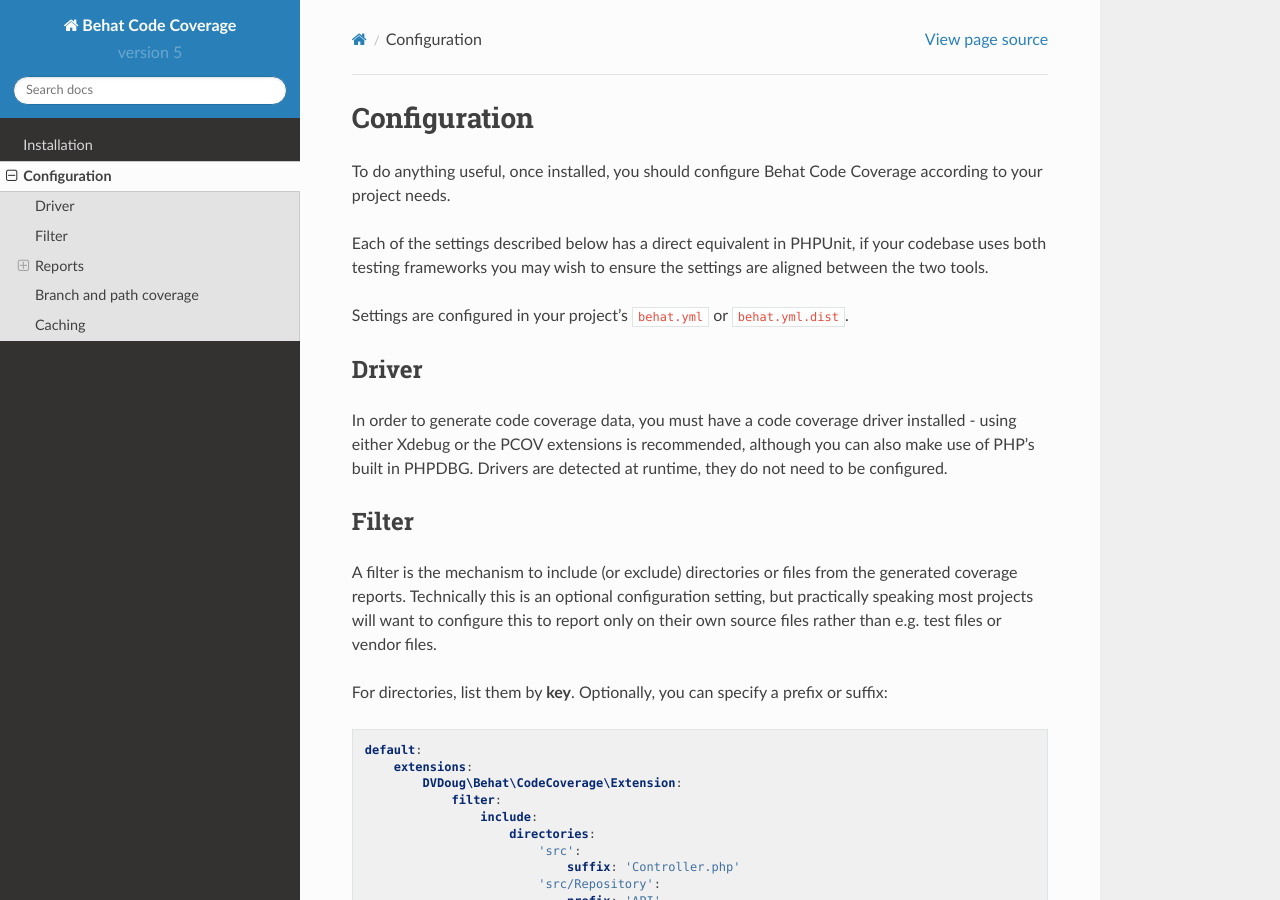
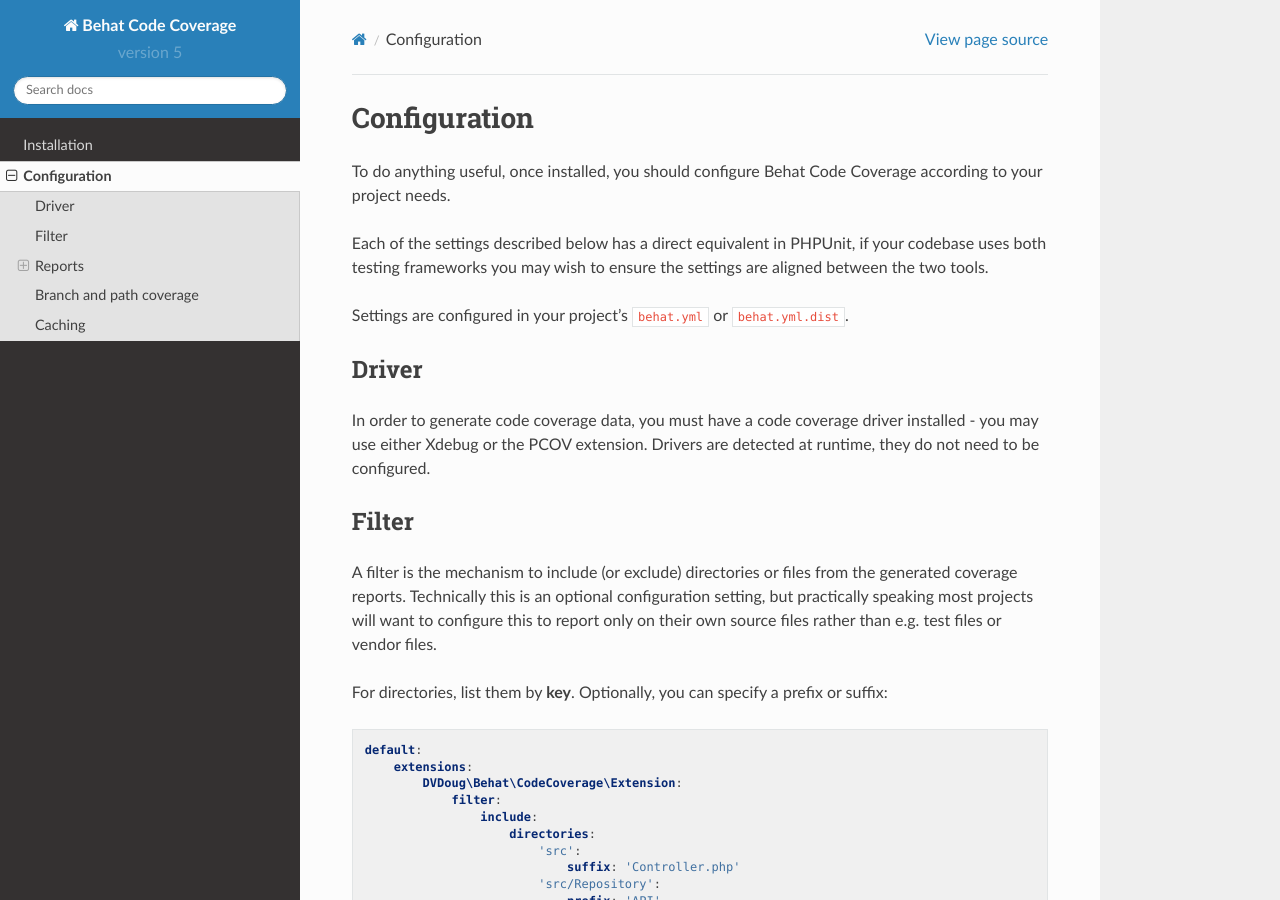
Before and after one commit to dvdoug/behat-code-coverage, a Sphinx documentation site: the page built from docs/configuration.rst, in a window 1280 px wide and 900 px high. Built offline with Sphinx 7.4.7 and the Read the Docs theme 2.0.0, drawn with Linux system fonts in a browser that asks for light colours.

```diff
--- a/docs/configuration.rst
+++ b/docs/configuration.rst
@@ -10,9 +10,8 @@ Settings are configured in your project's ``behat.yml`` or ``behat.yml.dist``.
 
 Driver
 ------
-In order to generate code coverage data, you must have a code coverage driver installed - using either Xdebug or the
-PCOV extensions is recommended, although you can also make use of PHP's built in PHPDBG. Drivers are detected at runtime,
-they do not need to be configured.
+In order to generate code coverage data, you must have a code coverage driver installed - you may use either Xdebug or
+the PCOV extension. Drivers are detected at runtime, they do not need to be configured.
 
 Filter
 ------
--- a/docs/installation.rst
+++ b/docs/installation.rst
@@ -44,7 +44,7 @@ raised. Fixes for any subsequently discovered bugs will be backported as appropr
 +---------------------+--------+-------------------+------------+--------------------------+
 | Behat Code Coverage | Behat  | php-code-coverage | PHPUnit    | Notes                    |
 +=====================+========+===================+============+==========================+
-| 5.3                 | 3.8.1+ | 9.2+, 10          | 9.5.5+, 10 | Not yet released         |
+| 5.3                 | 3.10+  | 9.2+, 10          | 9.5.5+, 10 |                          |
 +---------------------+--------+-------------------+------------+--------------------------+
 | 5.2                 | 3.5+   | 9.2+              | 9.4+       | Cobertura format support |
 +---------------------+--------+-------------------+------------+--------------------------+
```
Also changed, not shown: CHANGELOG.md (+5 -2 lines).
